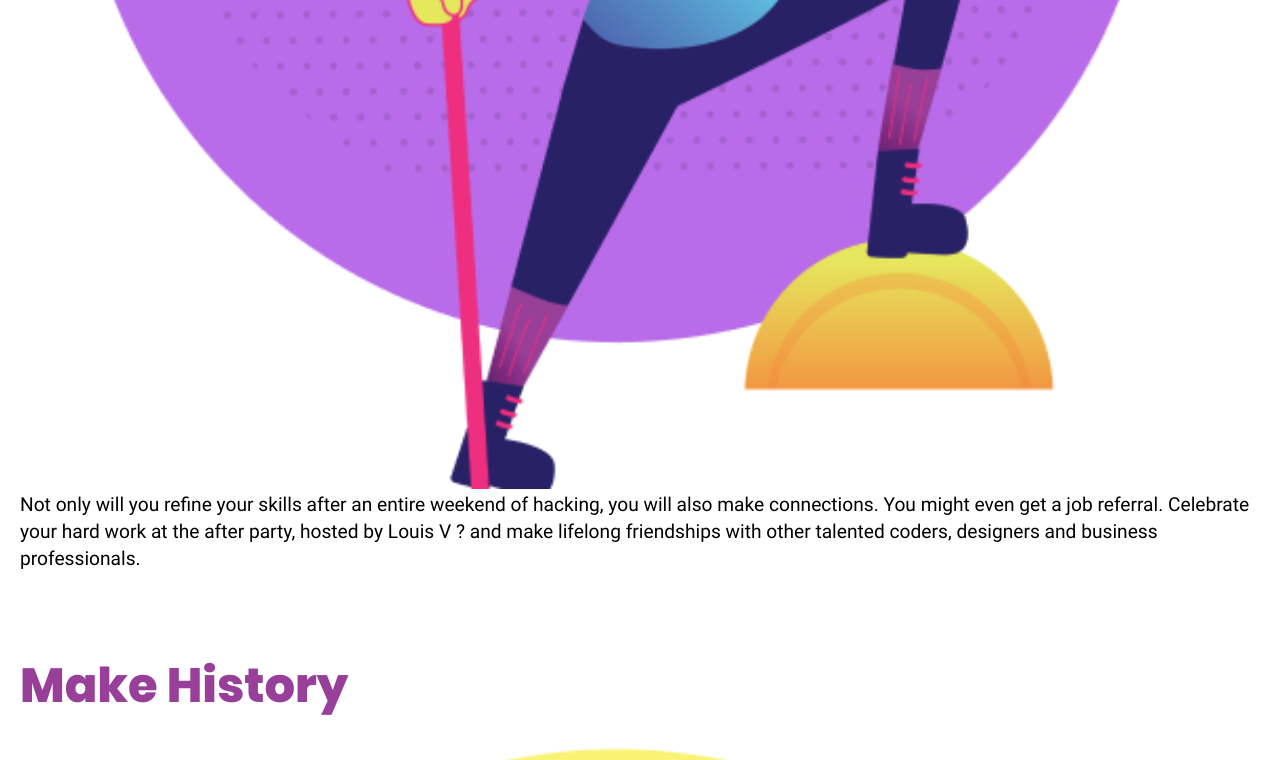
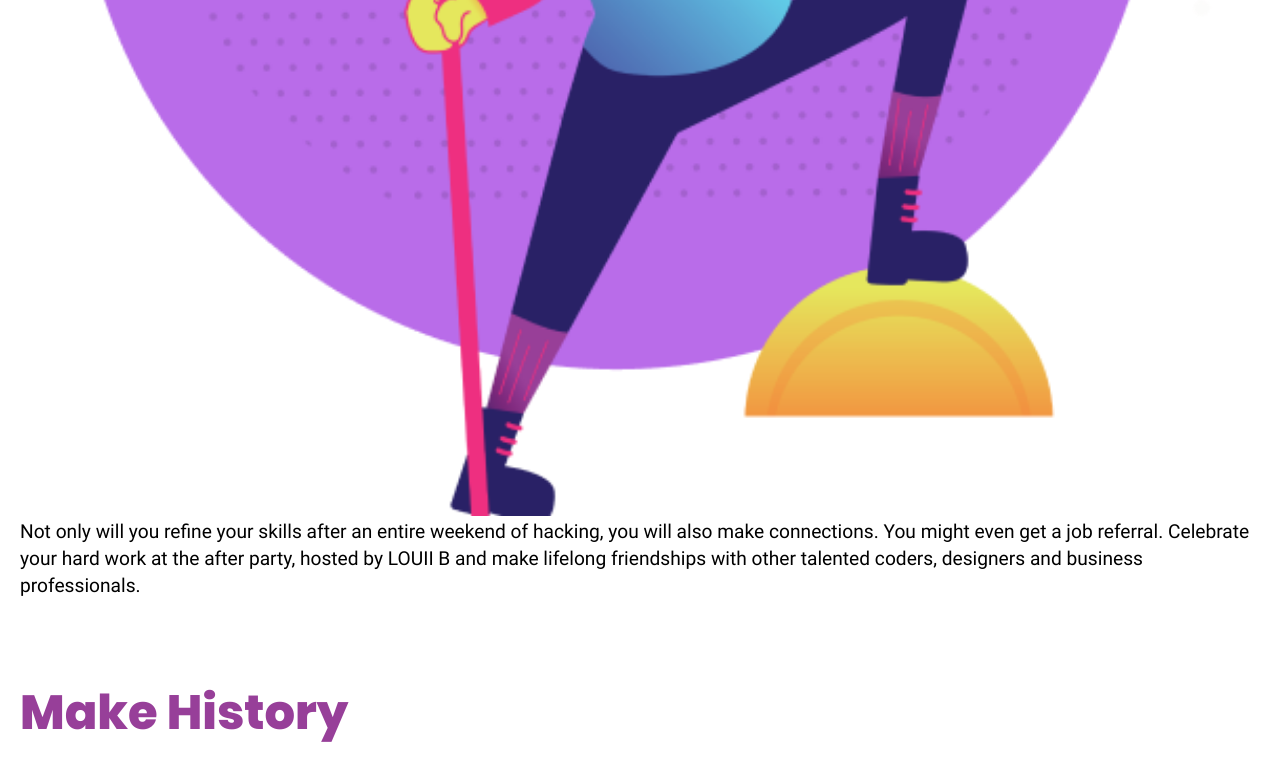
Before and after one commit to BitcoinBay/blockhackTO, a website: page index.html in a window 1280 px wide. Shown: the part 3154-3914 px from the top of the page. Drawn offline with nearby package versions, Linux system fonts and the light colour scheme.

Commit message:
fix: copy typo

```diff
--- a/index.html
+++ b/index.html
@@ -86,7 +86,7 @@
           an idea into actual product prototypes overnight (literally!). Bridge
           gaps in your skillset at the Saturday Workshop. Mentors will help take
           your team to the finish line.<strong>
-            Participate for a chance to win up to $10,000.
+            Present your project at the end for a chance to win up to $10,000.
           </strong>
         </p>
       </div>
@@ -97,9 +97,9 @@
         <p>
           Not only will you refine your skills after an entire weekend of
           hacking, you will also make connections. You might even get a job
-          referral. Celebrate your hard work at the after party, hosted by Louis
-          V ? and make lifelong friendships with other talented coders,
-          designers and business professionals.
+          referral. Celebrate your hard work at the after party, hosted by LOUII
+          B and make lifelong friendships with other talented coders, designers
+          and business professionals.
         </p>
       </div>
 
```
